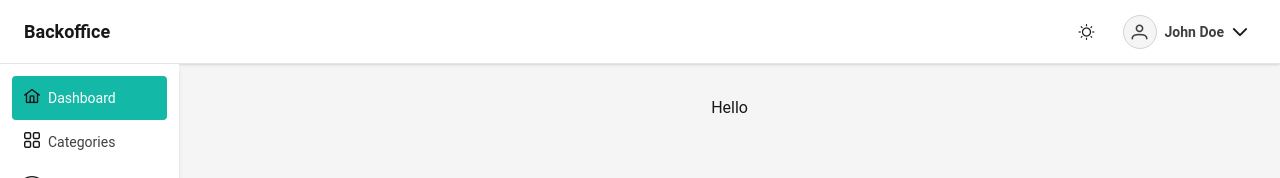
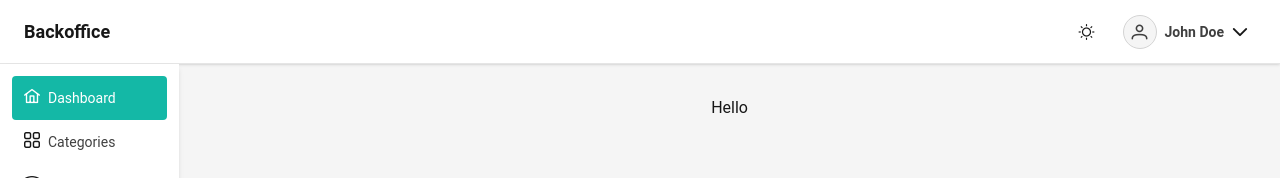
Before and after one commit to reyhanfarabi/backoffice-demo, a Vue app: page / in a window 1280 px wide. Shown: the top 178 px of the page. Built offline with nearby package versions, Linux system fonts and the light colour scheme.

Commit message:
adjust active navbar text color

```diff
--- a/src/components/navbar/NavigationSidebar.vue
+++ b/src/components/navbar/NavigationSidebar.vue
@@ -13,7 +13,7 @@
             }
           ]"
         >
-          <i class="pi" :class="route.icon" />
+          <i class="pi" :class="[route.icon, { 'text-white': $route.name === route.name }]" />
           <span
             class="text-sm text-neutral-700 dark:text-neutral-400"
             :class="[{ 'text-white dark:text-white': $route.name === route.name }]"
```
